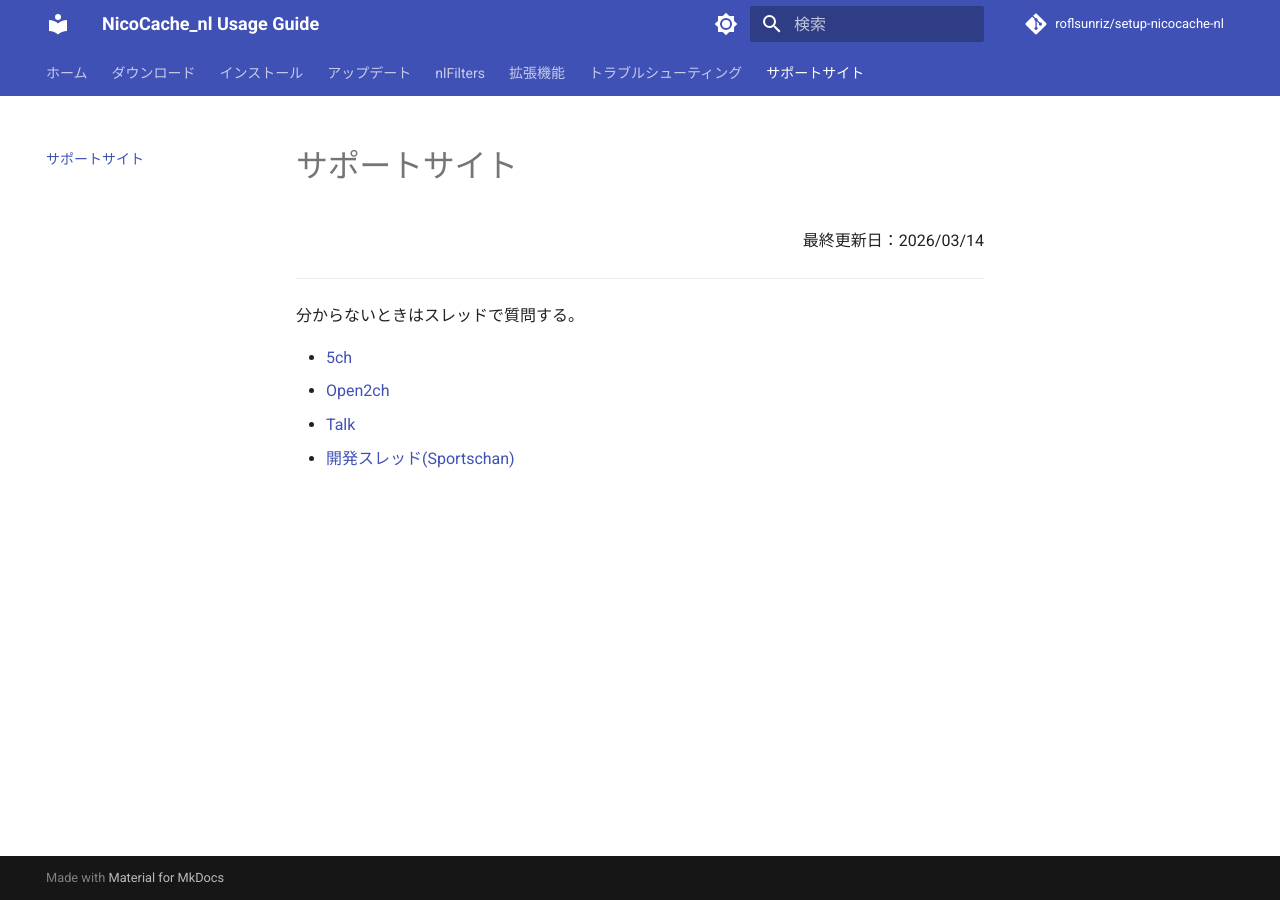
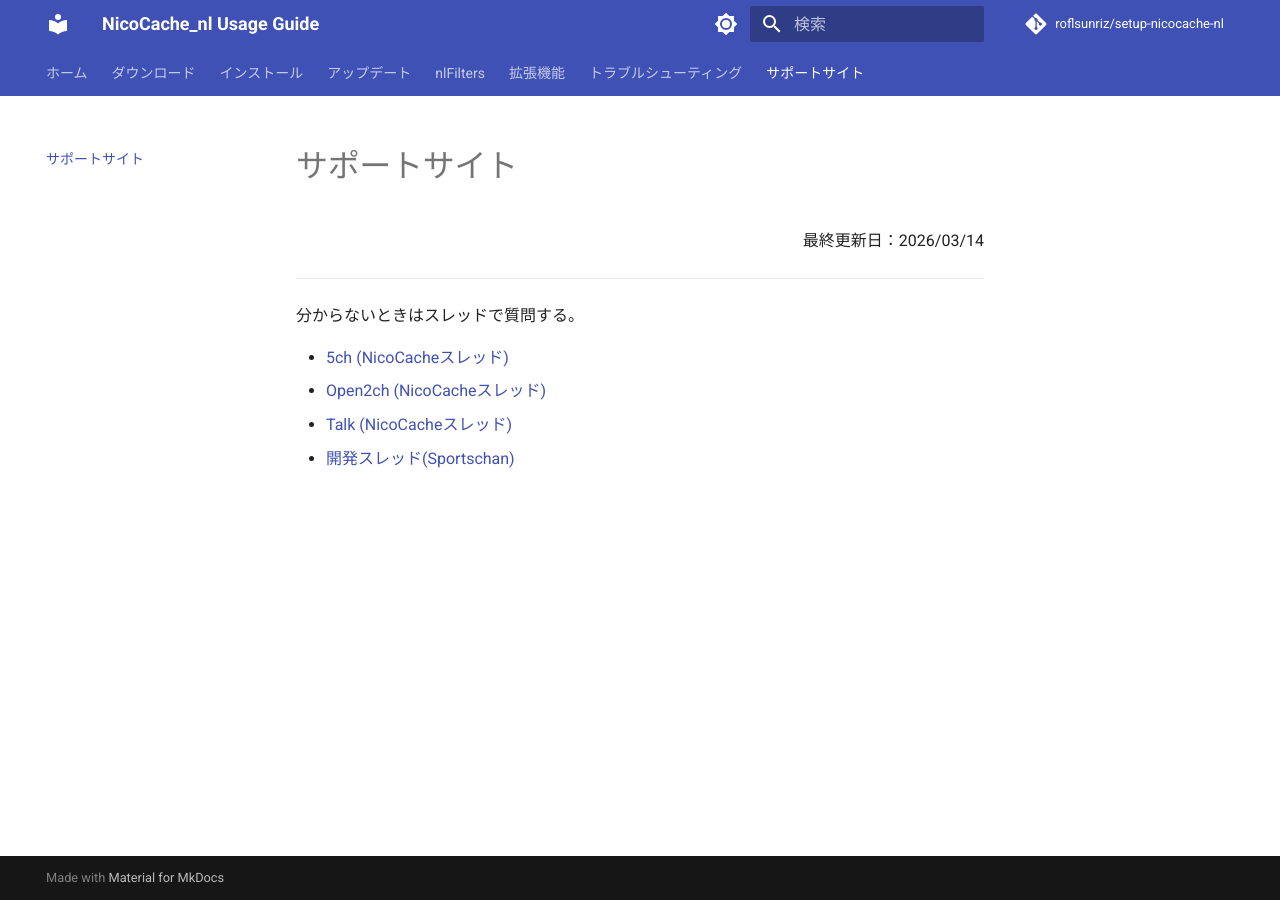
Before and after one commit to roflsunriz/setup-nicocache-nl, an MkDocs documentation site: the page built from docs/support-site.md, in a window 1280 px wide. Built offline with MkDocs 1.6.1 and Material for MkDocs 9.7.7, drawn with Linux system fonts in a browser that asks for light colours; comment, search, counter and statistics services are not loaded.

Commit message:
docs: Apache Ant のインストール用ダウンロード手順の更新
- PowerShellスクリプトを修正し、ハードコードされたパスではなく、TEMP 環境変数を作業ディレクトリとして設定するように変更した。
- スクリプト内のファイルパスを更新し、柔軟性と可読性を向上させるため新しい作業ディレクトリを反映させた。
- support-site.md のリンクを強化し、NicoCache スレッドへのリンクに変更することで、より適切な文脈を提供できるようにした。

```diff
--- a/docs/support-site.md
+++ b/docs/support-site.md
@@ -4,7 +4,7 @@
 
 分からないときはスレッドで質問する。
 
-- [5ch](https://ff5ch.syoboi.jp/?q=NicoCache)
-- [Open2ch](https://find.open2ch.net/?bbs=&t=f&q=NicoCache&wh=&kako=checked&d=)
-- [Talk](https://talk.jp/search/thread?query=nicocache&live_or_archive=both)
+- [5ch (NicoCacheスレッド)](https://ff5ch.syoboi.jp/?q=NicoCache)
+- [Open2ch (NicoCacheスレッド)](https://find.open2ch.net/?bbs=&t=f&q=NicoCache&wh=&kako=checked&d=)
+- [Talk (NicoCacheスレッド)](https://talk.jp/search/thread?query=nicocache&live_or_archive=both)
 - [開発スレッド(Sportschan)](https://sportschan.org/librejp/thread/16592.html)
```
Also changed, not shown: docs/download.md (+2 -2 lines).
